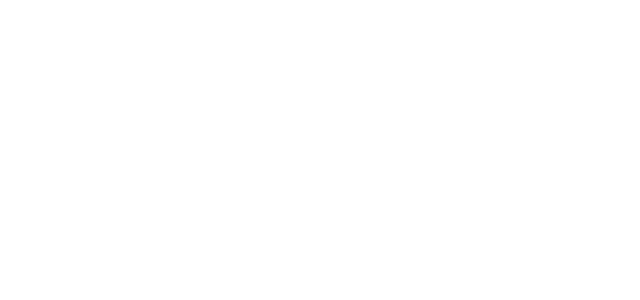
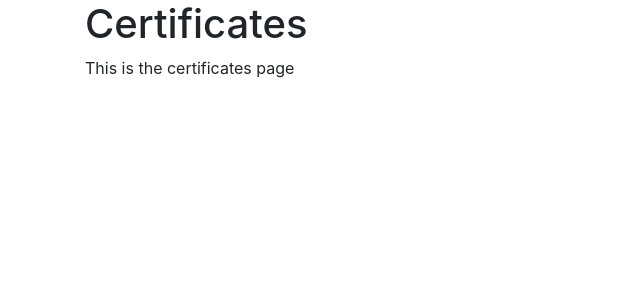
Before and after one commit to eduardomecchia/nuxt-portfolio, a Nuxt app: page /certificates in a window 1280 px wide. Before the commit this address had no page. Shown: the top 300 px of the page, without its empty margins (0-640 px from the left). Built offline with nearby package versions, Linux system fonts and the light colour scheme.

Commit message:
Add certificates page

```diff
--- /dev/null
+++ b/pages/certificates/index.vue
@@ -0,0 +1,11 @@
+<template>
+  <main class="certificates">
+    <div class="container">
+      <h1>Certificates</h1>
+      <p>This is the certificates page</p>
+    </div>
+  </main>
+</template>
+
+<script>
+</script>
```
